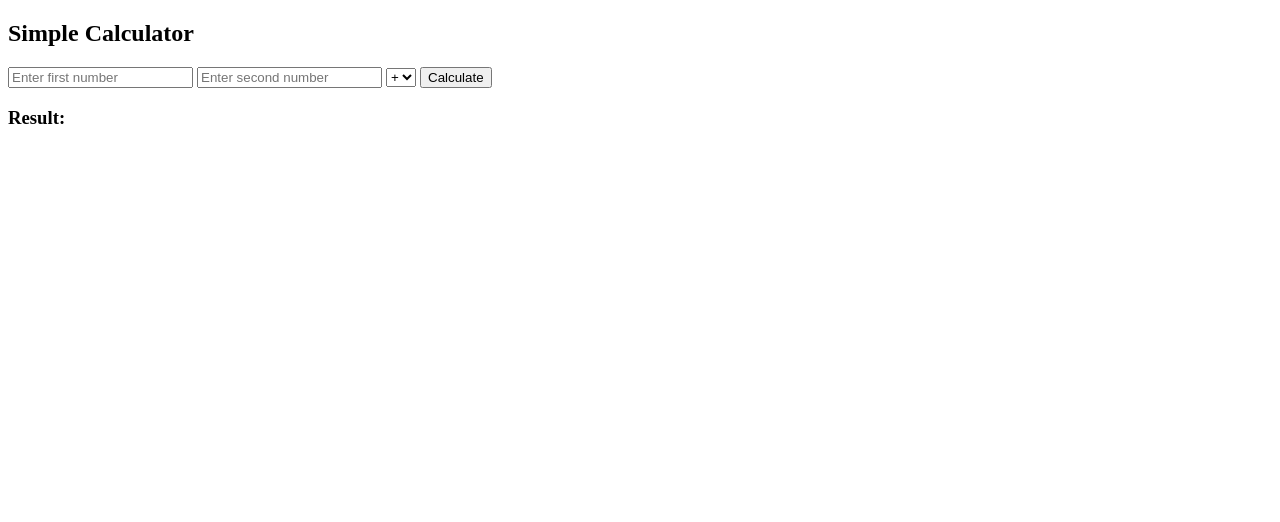
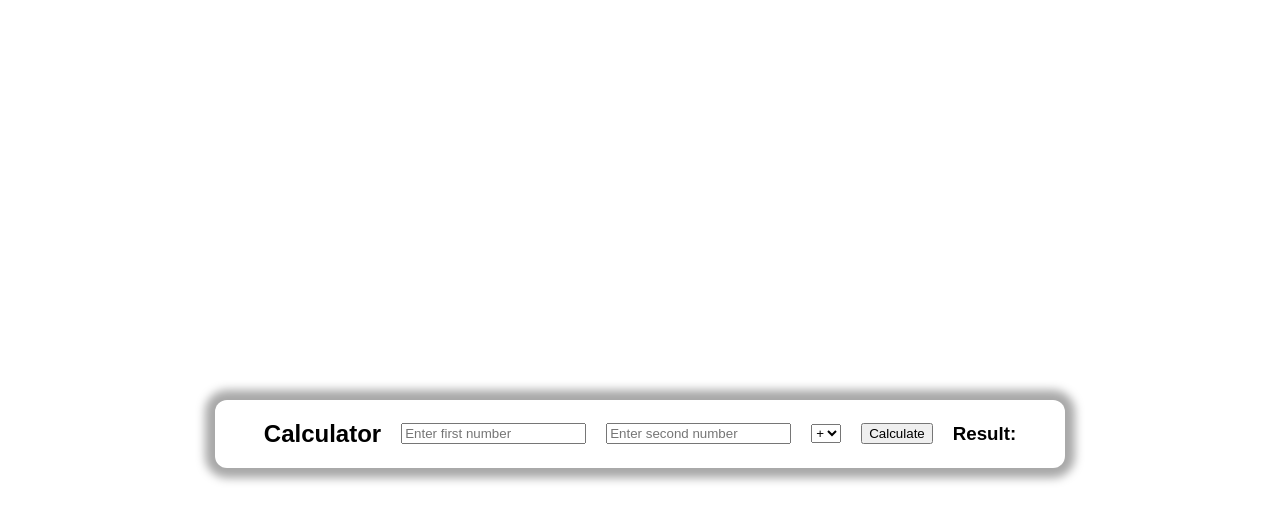
Before and after one commit to kaviyarasan08022008/Calculator_assesment, a plain HTML site: page index.html in a window 1280 px wide. Drawn offline with Linux system fonts and the light colour scheme.

Commit message:
sty added

```diff
--- a/app.js
+++ b/app.js
@@ -1,7 +1,6 @@
 import logResult, { add, subtract, multiply, divide } from './math.js';
 
 document.getElementById("calcBtn").addEventListener("click", () => {
-
     const num1 = parseInt(document.getElementById("num1").value);
     const num2 = parseInt(document.getElementById("num2").value);
     const operator = document.getElementById("operator").value;
--- a/index.html
+++ b/index.html
@@ -1,11 +1,12 @@
 <!DOCTYPE html>
 <html>
+    <link rel="stylesheet" href="./style.css">
 <head>
     <title>Calculator</title>
 </head>
 <body>
-
-    <h2>Simple Calculator</h2>
+    <div class="card">
+    <h2>Calculator</h2>
 
     <input type="number" id="num1" placeholder="Enter first number">
     <input type="number" id="num2" placeholder="Enter second number">
@@ -20,7 +21,7 @@
     <button id="calcBtn">Calculate</button>
 
     <h3 id="result">Result: </h3>
-
+    </div>
     <!-- IMPORTANT -->
     <script type="module" src="app.js"></script>
 
--- /dev/null
+++ b/style.css
@@ -0,0 +1,20 @@
+body{
+    margin: 20px;
+    display: flex;
+    align-items: center;
+    justify-content: center;
+    margin-top: 400px;
+    font-family: sans-serif;
+}
+
+.card{
+    background-color: white;
+    box-shadow: 0 0 10px 10px rgb(168, 168, 168);
+    width: 850px;
+    display: flex;
+    align-items: center;
+    gap: 20px;
+    justify-content: center;
+    border-radius: 12px;
+
+}
```
